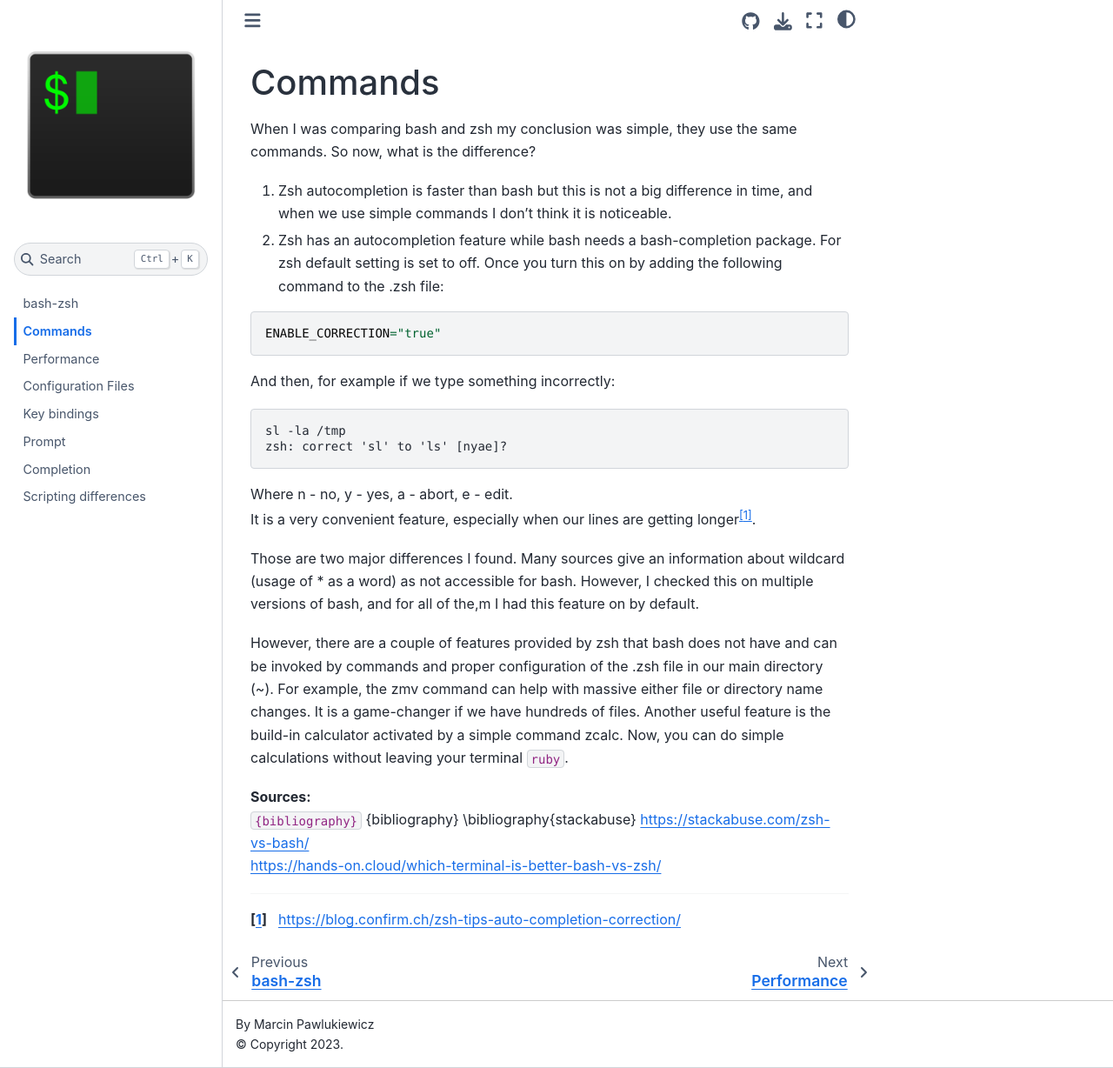
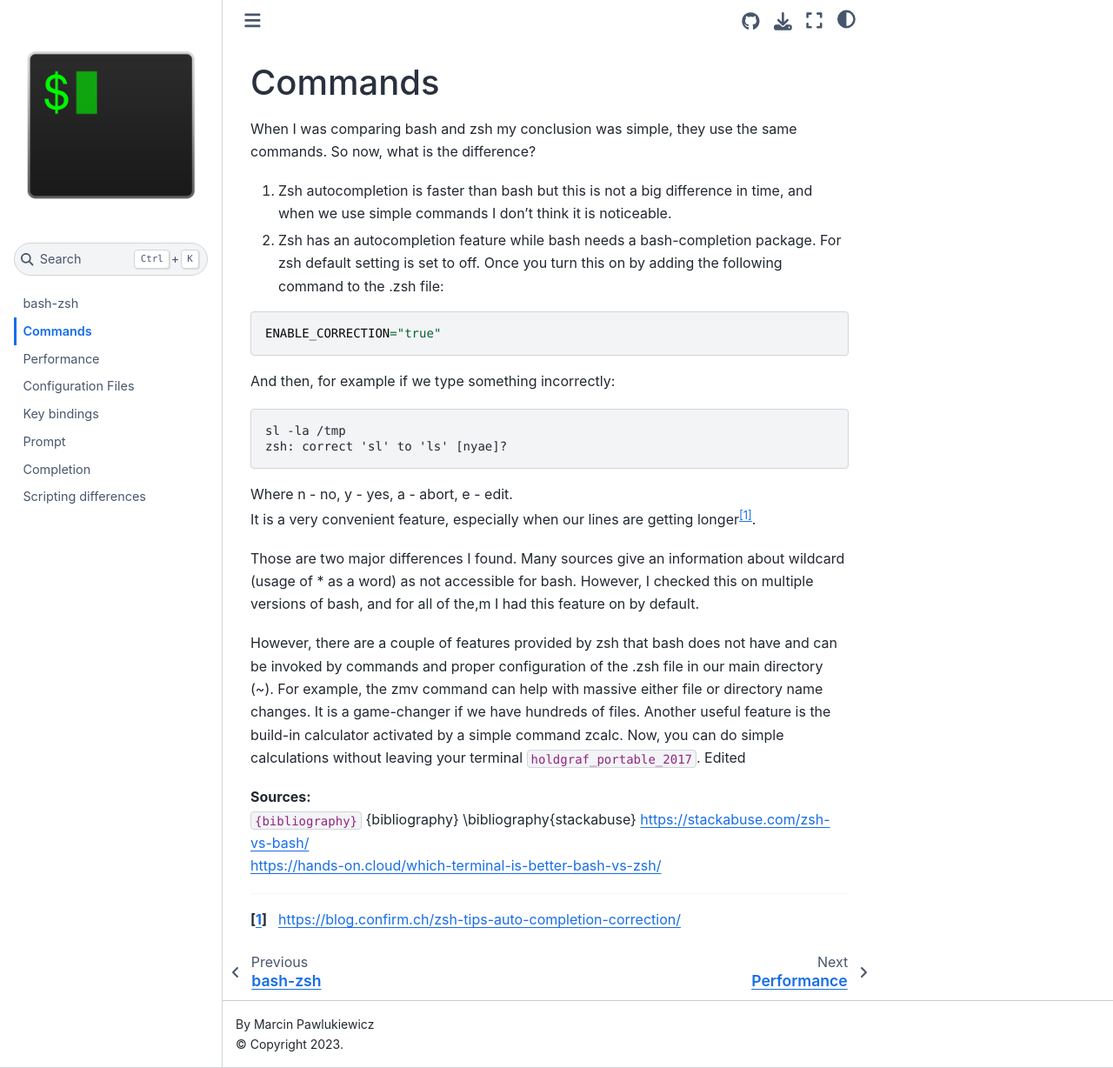
Before and after one commit to marcinpawlukiewicz/bash-zsh, a Jupyter Book: the page built from commands.md, in a window 1280 px wide and 1228 px high. Shown: the whole window at 87% size. Built offline with Jupyter Book 1.0.4 settings and Sphinx 7.4.7 and the Sphinx Book theme 1.1.4, drawn with Linux system fonts in a browser that asks for light colours; cross-references to code outside the pages are shown as plain code.

Commit message:
Update commands.md

````diff
--- a/commands.md
+++ b/commands.md
@@ -16,7 +16,8 @@ It is a very convenient feature, especially when our lines are getting longer[^f
 
 Those are two major differences I found. Many sources give an information about wildcard (usage of * as a word) as not accessible for bash. However, I checked this on multiple versions of bash, and for all of the,m I had this feature on by default.
 
-However, there are a couple of features provided by zsh that bash does not have and can be invoked by commands and proper configuration of the .zsh file in our main directory (~). For example, the zmv command can help with massive either file or directory name changes. It is a game-changer if we have hundreds of files. Another useful feature is the build-in calculator activated by a simple command zcalc. Now, you can do simple calculations without leaving your terminal {cite}`ruby`.
+However, there are a couple of features provided by zsh that bash does not have and can be invoked by commands and proper configuration of the .zsh file in our main directory (~). For example, the zmv command can help with massive either file or directory name changes. It is a game-changer if we have hundreds of files. Another useful feature is the build-in calculator activated by a simple command zcalc. Now, you can do simple calculations without leaving your terminal {cite:p}`holdgraf_portable_2017`.
+ Edited
 
 **Sources:**
 ```{bibliography}```
````
